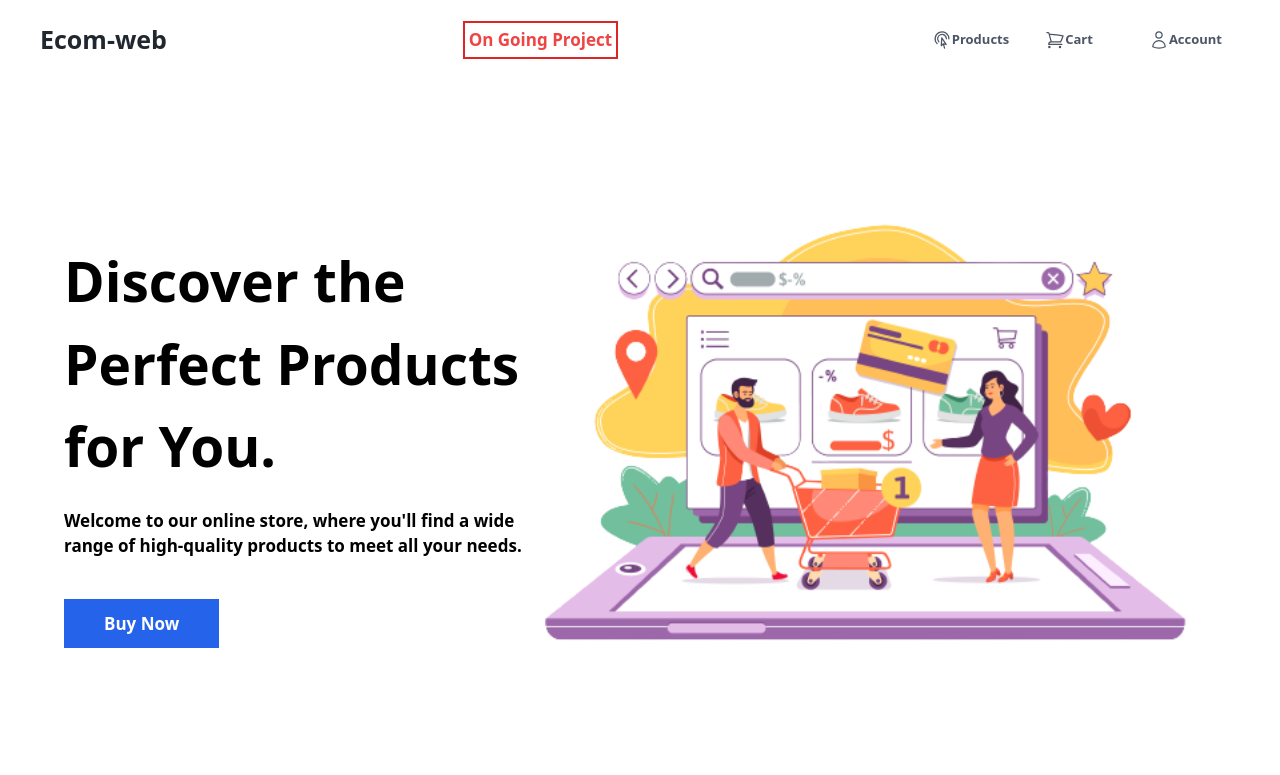
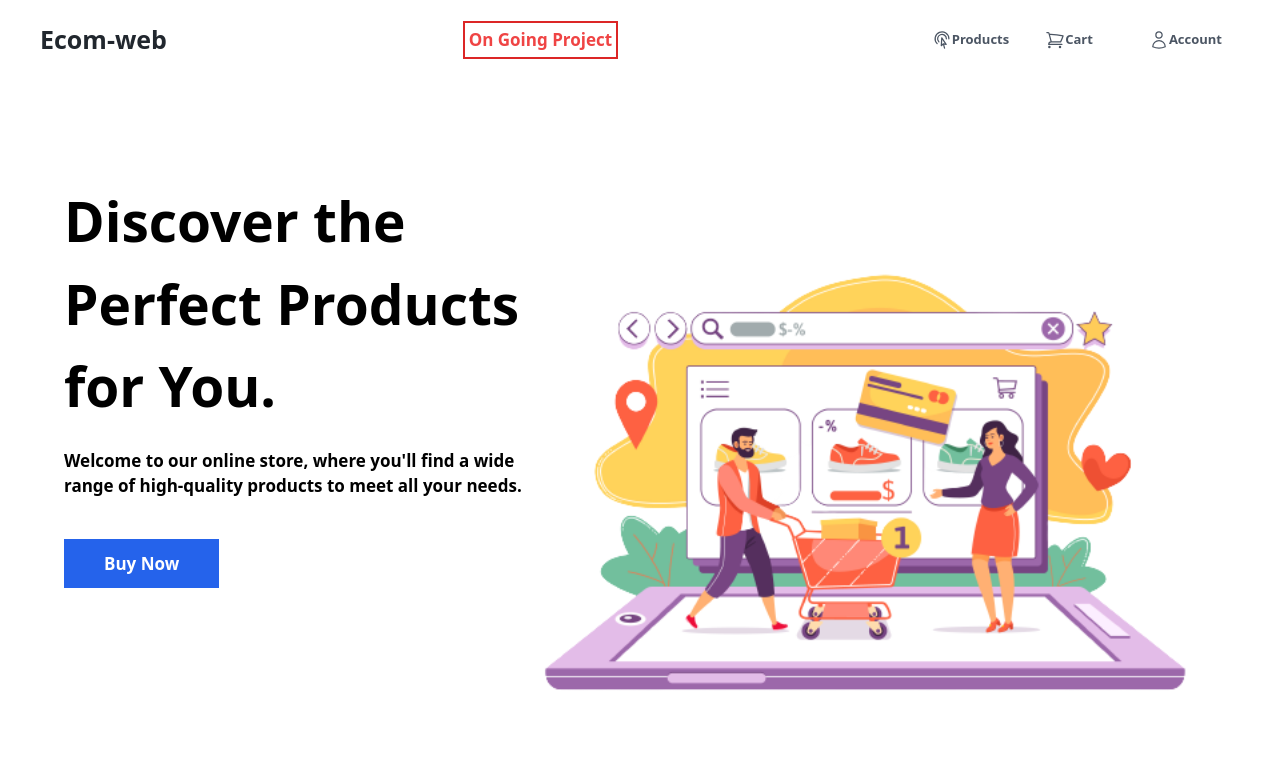
Before and after one commit to Abinash88/Ecommerce-web, a Next.js app: page / in a window 1280 px wide. Shown: the top 775 px of the page. Built offline with nearby package versions, Linux system fonts and the light colour scheme; no server answers.

Commit message:
feat: changes

```diff
--- a/ReduxStore/UserSlice.js
+++ b/ReduxStore/UserSlice.js
@@ -33,6 +33,7 @@ export const getUser = createAsyncThunk("User/getUser", async () => {
     try{
         const res = await axios.get("/api/ProfileData");
         const data = res.data;
+        console.log(data);
         if(!data.success)return [];
         return data;
     }catch(err) {
--- a/components/Headers.js
+++ b/components/Headers.js
@@ -29,7 +29,6 @@ const Headers = () => {
   const { user, status } = useSelector((state) => state.user);
   const { logout } = useSelector(state => state.logout)
   const { whislistdata, whislistStatus } = useSelector(state => state.whislistdata)
-
 
   const HandleSidebar = () => {
     dispatch(Togglein());
--- a/dataConnect/Features.js
+++ b/dataConnect/Features.js
@@ -11,7 +11,6 @@ export const mongoDB = async () => {
         useNewUrlParser: true,
         useUnifiedTopology: true,
     })
-    console.log(`Database is connected `)
 }
 
 
--- a/pages/AboutPage.jsx
+++ b/pages/AboutPage.jsx
@@ -3,7 +3,7 @@ import React from 'react'
 
 const AboutPage = () => {
     return (
-        <div className='md:h-[60vh] h-auto md:mb-0 flex-col items-center flex mb-4 w-full'>
+        <div className='md:min-h-[60vh] h-auto   aboutpage flex-col items-center flex mb-0 w-full'>
             <h2 className='text-[45px] font-bold  mb-9'>Best Serivces</h2>
             <div className="w-[90%] md:flex grid cursor-pointer mx-auto">
                 <div className="flex-1 hover:bg-gray-100 px-10  flex flex-col items-center justify-start">
--- a/pages/HeroPage.jsx
+++ b/pages/HeroPage.jsx
@@ -5,13 +5,13 @@ import Link from 'next/link'
 
 const HeroPage = () => {
   return (
-    <div className='h-[88vh] w-[90%] flex mx-auto'>
+    <div className='xl:h-[85vh] h-auto w-[90%] flex mx-auto mainheropage'>
         <div className="left md:w-[40%] w-[100%]  md:text-left text-center h-full flex flex-col mt-[160px] items-start">
             <h1 className='lg:text-[55px] text-[40px]  font-bold'>Discover the Perfect Products for You.</h1>
             <p className='text-[17px] font-semibold mt-5'>Welcome to our online store, where you'll find a wide range of high-quality products to meet all your needs. </p>
             <Link href={'#ProductBox'} className='lg:text-[17px] md:text-[16px] text-[15px]  font-semibold px-10 py-3 bg-blue-600 hover:bg-blue-700 block mx-auto md:inline md:mx-0 text-white mt-10 '>Buy Now </Link>
         </div>
-        <div className="right md:w-[60%] w-[0]  h-[100%] hidden md:flex mt-[110px] items-start justify-center">
+        <div className="right md:w-[60%] w-[0]  h-[100%] hidden md:flex mt-[160px] items-start justify-center">
             <Image width={'100%'} height={'100%'}  src={Ecomimage} alt="images" className='' />
         </div>
     </div>
--- a/pages/Login.js
+++ b/pages/Login.js
@@ -37,6 +37,7 @@ const Login = () => {
 
       const data = await res.json();
       setIsLoading(false);
+      console.log(data);
       if (!data.success) return toast.error(data.message);
       toast.success(data.message);
       router.push('/')
--- a/pages/api/ProfileData.js
+++ b/pages/api/ProfileData.js
@@ -7,6 +7,7 @@ const handler = middlewareError(async(req, res) => {
     if(req.method !== 'GET') return ErrorMessage(res, 400, "Get request method not supported");
     const user =await jwtVerify(req);
     if(!user) return ErrorMessage(res, 400, "Please Login first!")
+    console.log(user)
     res.status(200).json({
         success:true,
         message:'Get user successfully',
--- a/pages/api/UpdateItem.js
+++ b/pages/api/UpdateItem.js
@@ -1,7 +1,6 @@
 import { jwtVerify } from "@/dataConnect/Features";
 import { ErrorMessage, middlewareError } from "@/middleware/Error";
 import { Products } from "@/myModel/DataSchema";
-import bodyParser from "body-parser";
 
 
 const handler = middlewareError(async(req, res) => {
--- a/pages/api/auth/logout.js
+++ b/pages/api/auth/logout.js
@@ -5,12 +5,13 @@ const { middlewareError, ErrorMessage } = require("@/middleware/Error");
 
 const handler = middlewareError(async(req, res) => {
     if(req.method !== "GET") return ErrorMessage(res, 400, "GET method not supported");
-
+    //hello world
      CookieSetter(res, null, false);
     res.status(200).json({
         success:true,
         message:"Logout successfully"
     })
+
 })
 
 export default handler;
--- a/pages/index.js
+++ b/pages/index.js
@@ -23,7 +23,7 @@ const Home = () => {
   return (
     <>
       <Headers />
-      <div style={{ height: 'calc(100vh - 55px )' }} className="flex flex-col w-[100%] ">
+      <div className="flex flex-col w-[100%] ">
         <div className=''>
           <HeroPage/>
         </div>
--- a/styles/globals.css
+++ b/styles/globals.css
@@ -130,3 +130,13 @@ input:focus{
   display: grid;
 
 } */
+
+@media screen and (max-height:800px) {
+  .left{
+      margin-top: 100px !important;
+  }
+
+  .aboutpage{
+    margin-bottom: 100px !important;
+  }
+}
```
